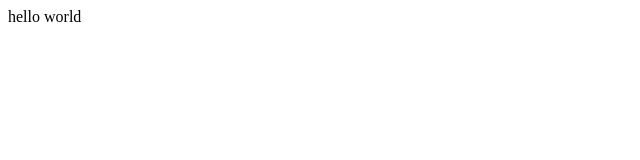
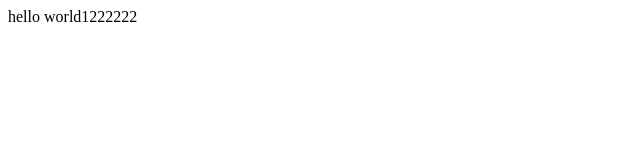
Before and after one commit to Chetana-01/LocalDemo, a plain HTML site: page index.html in a window 1280 px wide. Shown: the full height of the page, 0-640 px from the left. Drawn offline with Linux system fonts and the light colour scheme.

Commit message:
addnewwwww

```diff
--- a/index.html
+++ b/index.html
@@ -1 +1 @@
-<p>hello world</p>
+<p>hello world1222222</p>
```
